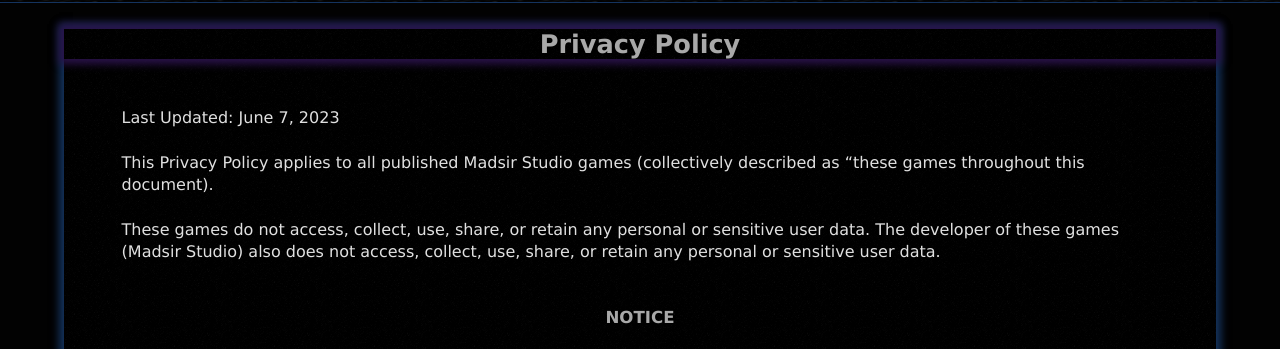
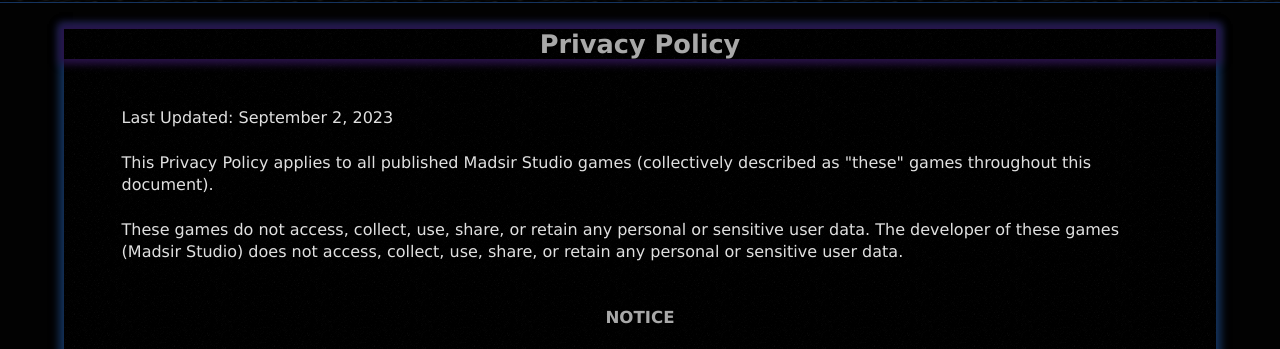
Before and after one commit to Madsir/madsirstudio.github.io, a Jekyll site: the page built from privacy/index.html, in a window 1280 px wide. Shown: the part 202-551 px from the top of the page. Built offline with Jekyll 4.4.1, drawn with Linux system fonts in a browser that asks for light colours.

Commit message:
Update index.html

```diff
--- a/privacy/index.html
+++ b/privacy/index.html
@@ -29,13 +29,13 @@
 		<h1>Privacy Policy</h1>
 		<div class="centerdiv">
 		<br>
-    			<p>Last Updated: June 7, 2023
+    			<p>Last Updated: September 2, 2023
 	    	<br>
 		<br>
-		        This Privacy Policy applies to all published Madsir Studio games (collectively described as “these games throughout this document).
+		        This Privacy Policy applies to all published Madsir Studio games (collectively described as "these" games throughout this document).
 		<br>
 		<br>
-			These games do not access, collect, use, share, or retain any personal or sensitive user data. The developer of these games (Madsir Studio) also does not access, collect, use, share, or retain any personal or sensitive user data.
+			These games do not access, collect, use, share, or retain any personal or sensitive user data. The developer of these games (Madsir Studio) does not access, collect, use, share, or retain any personal or sensitive user data.
 		<br>
 		<br>
 			</p>
```
